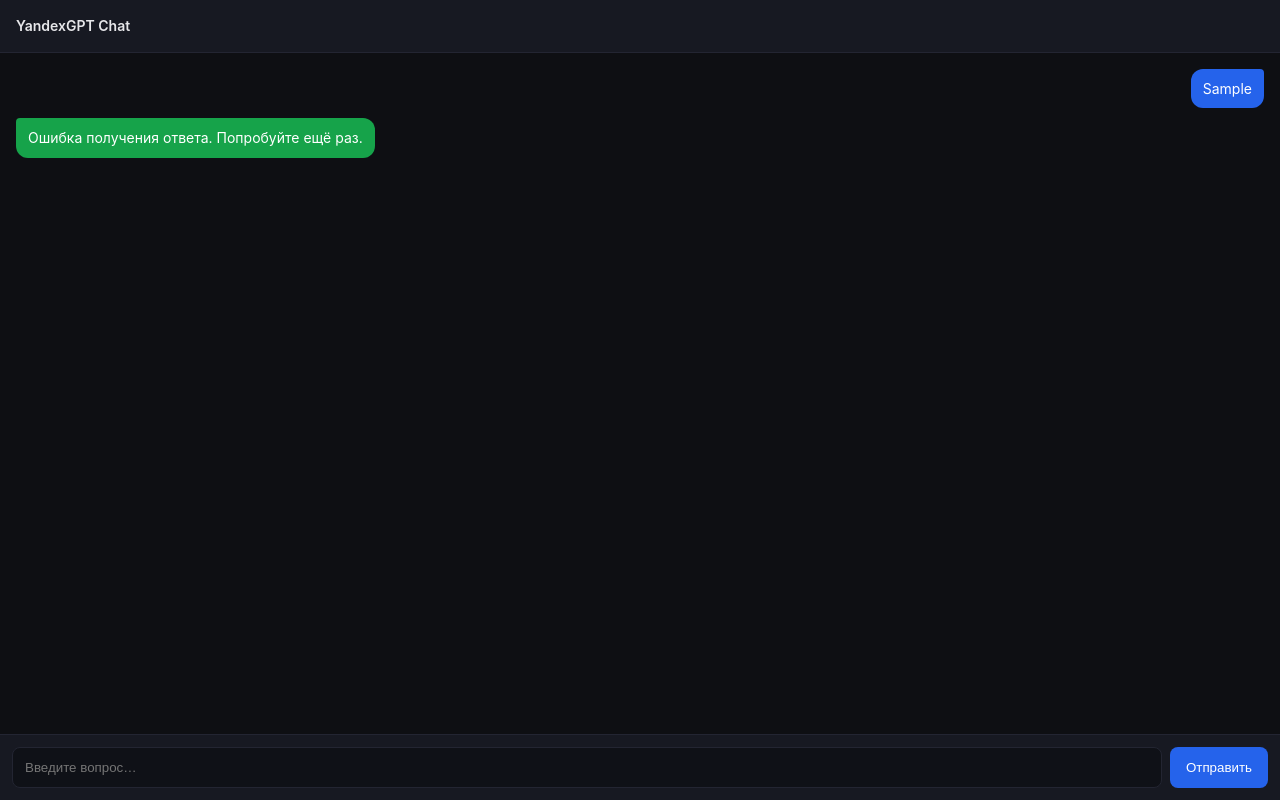
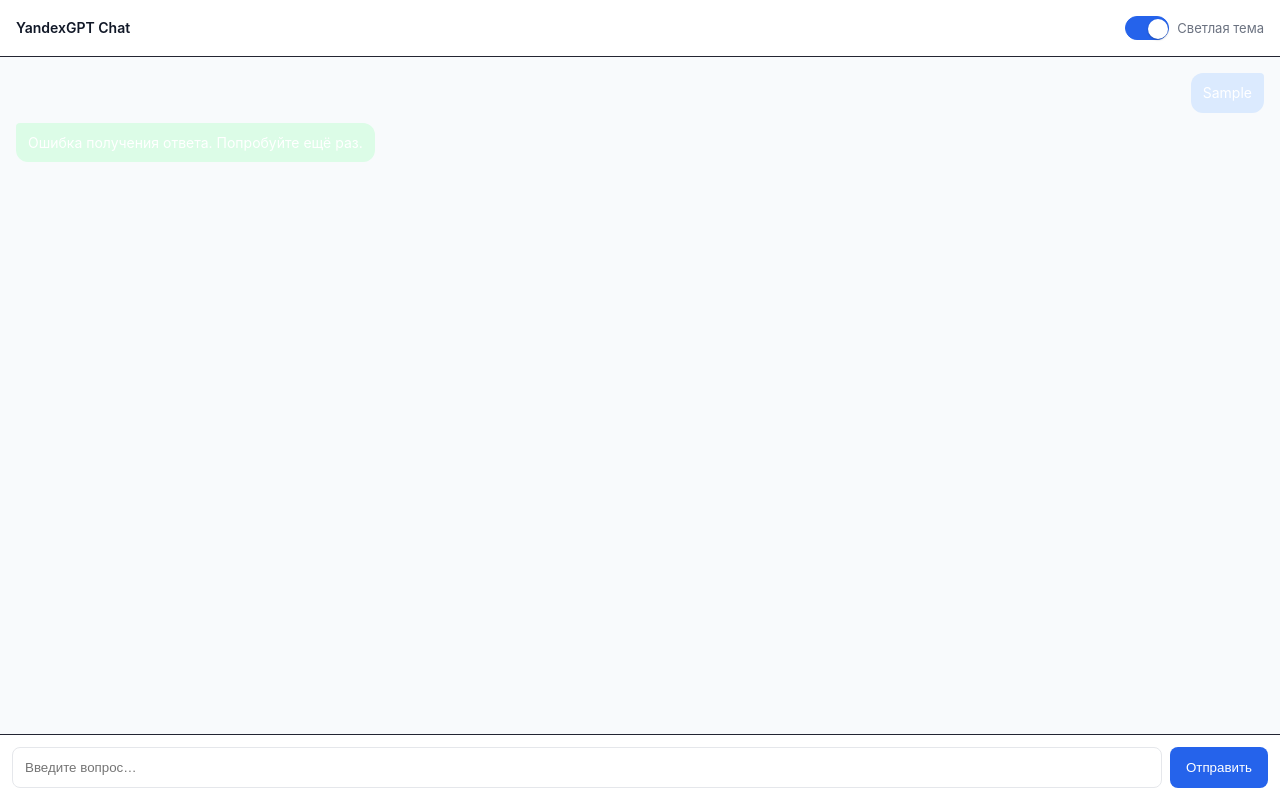
Before and after one commit to frANTicBee666/ai-challenge, a website: page public/index.html in a window 1280 px wide. Both pictures are taken after typing "Sample" into the empty fields and a click on the button "Отправить". Drawn offline with Linux system fonts and the light colour scheme; no server answers.

Commit message:
чуть изменил дезигн

```diff
--- a/public/index.html
+++ b/public/index.html
@@ -10,6 +10,13 @@
     <div class="app">
       <header class="app-header">
         <div class="brand">YandexGPT Chat</div>
+        <label class="theme-toggle" aria-label="Светлая тема">
+          <input id="theme-toggle" class="toggle-input" type="checkbox" />
+          <span class="toggle-track">
+            <span class="toggle-thumb"></span>
+          </span>
+          <span class="toggle-text">Светлая тема</span>
+        </label>
       </header>
 
       <main class="chat" id="chat"></main>
--- a/public/script.js
+++ b/public/script.js
@@ -1,12 +1,41 @@
 const chatEl = document.getElementById('chat');
 const formEl = document.getElementById('composer');
 const inputEl = document.getElementById('input');
+const themeToggleEl = document.getElementById('theme-toggle');
 
 /**
  * Conversation memory (client-side) in OpenAI-like shape
  * [{ role: 'user'|'assistant'|'system', content: string }]
  */
 const conversation = [];
+
+// Theme handling
+const THEME_KEY = 'ygpt_theme';
+function getPreferredTheme() {
+  const saved = localStorage.getItem(THEME_KEY);
+  if (saved === 'light' || saved === 'dark') return saved;
+  const prefersLight = window.matchMedia && window.matchMedia('(prefers-color-scheme: light)').matches;
+  return prefersLight ? 'light' : 'dark';
+}
+function applyTheme(theme) {
+  document.documentElement.setAttribute('data-theme', theme === 'light' ? 'light' : 'dark');
+  if (themeToggleEl) themeToggleEl.checked = theme === 'light';
+}
+function initTheme() {
+  const theme = getPreferredTheme();
+  applyTheme(theme);
+}
+function toggleTheme() {
+  const current = document.documentElement.getAttribute('data-theme') || 'dark';
+  const next = current === 'light' ? 'dark' : 'light';
+  applyTheme(next);
+  localStorage.setItem(THEME_KEY, next);
+}
+
+initTheme();
+if (themeToggleEl) {
+  themeToggleEl.addEventListener('change', toggleTheme);
+}
 
 function addBubble(role, text) {
   const row = document.createElement('div');
--- a/public/styles.css
+++ b/public/styles.css
@@ -1,10 +1,33 @@
 :root {
+  /* Dark theme (default) */
   --bg: #0e0f13;
   --panel: #171922;
   --text: #e7e7ea;
+  --text-invert: #0b0c10;
   --muted: #a1a1aa;
-  --blue: #2563eb;
-  --green: #16a34a;
+  /* Pastel-ish bubble colors on dark */
+  --user-bubble: #60a5fa;       /* soft blue */
+  --assistant-bubble: #86efac;  /* soft green */
+  --input-bg: #0f1117;
+  --input-border: #232532;
+  --button-bg: #3b82f6;
+  --button-text: #ffffff;
+}
+
+/* Light theme */
+[data-theme="light"] {
+  --bg: #f8fafc;
+  --panel: #ffffff;
+  --text: #111827;
+  --text-invert: #ffffff;
+  --muted: #6b7280;
+  /* Lighter pastels for light */
+  --user-bubble: #dbeafe;       /* very light blue */
+  --assistant-bubble: #dcfce7;  /* very light green */
+  --input-bg: #ffffff;
+  --input-border: #e5e7eb;
+  --button-bg: #2563eb;
+  --button-text: #ffffff;
 }
 
 * { box-sizing: border-box; }
@@ -26,8 +49,57 @@
   padding: 16px;
   border-bottom: 1px solid #232532;
   background: var(--panel);
+  display: flex;
+  align-items: center;
+  justify-content: space-between;
 }
 .brand { font-weight: 600; }
+
+.theme-toggle {
+  display: inline-flex;
+  align-items: center;
+  gap: 8px;
+  color: var(--text);
+  font-size: 13px;
+}
+.theme-toggle .toggle-input { position: absolute; opacity: 0; width: 0; height: 0; }
+.toggle-text { color: var(--muted); }
+
+/* Toggle visuals */
+.toggle-track {
+  width: 44px;
+  height: 24px;
+  background: #3a3d4a;
+  border-radius: 999px;
+  position: relative;
+  transition: background 0.2s ease;
+  cursor: pointer;
+  border: 1px solid rgba(255,255,255,0.08);
+}
+[data-theme="light"] .toggle-track {
+  background: #e5e7eb;
+  border-color: #d1d5db;
+}
+.toggle-thumb {
+  position: absolute;
+  top: 2px;
+  left: 2px;
+  width: 20px;
+  height: 20px;
+  background: #ffffff;
+  border-radius: 50%;
+  transition: transform 0.2s ease;
+  box-shadow: 0 1px 2px rgba(0,0,0,0.25);
+}
+
+/* When checked move thumb to the right and tweak colors */
+.theme-toggle .toggle-input:checked + .toggle-track {
+  background: #2563eb;
+  border-color: #2563eb;
+}
+.theme-toggle .toggle-input:checked + .toggle-track .toggle-thumb {
+  transform: translateX(20px);
+}
 
 .chat {
   flex: 1;
@@ -53,13 +125,13 @@
   word-wrap: break-word;
 }
 .bubble.user {
-  background: var(--blue);
-  color: white;
+  background: var(--user-bubble);
+  color: var(--text-invert);
   border-top-right-radius: 4px;
 }
 .bubble.assistant {
-  background: var(--green);
-  color: white;
+  background: var(--assistant-bubble);
+  color: var(--text-invert);
   border-top-left-radius: 4px;
 }
 
@@ -73,14 +145,14 @@
 .composer input {
   flex: 1;
   padding: 12px;
-  background: #0f1117;
-  border: 1px solid #232532;
+  background: var(--input-bg);
+  border: 1px solid var(--input-border);
   border-radius: 8px;
   color: var(--text);
 }
 .composer button {
-  background: var(--blue);
-  color: white;
+  background: var(--button-bg);
+  color: var(--button-text);
   border: 0;
   border-radius: 8px;
   padding: 0 16px;
```
Also changed, not shown: 1 other file.
